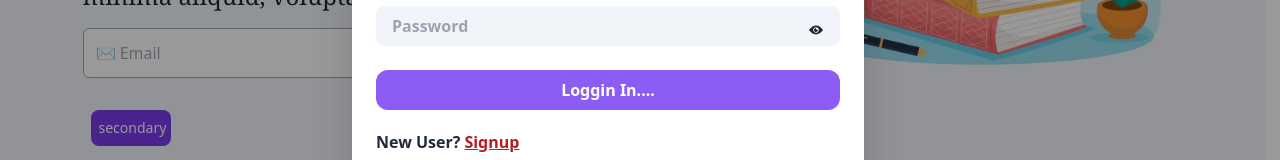
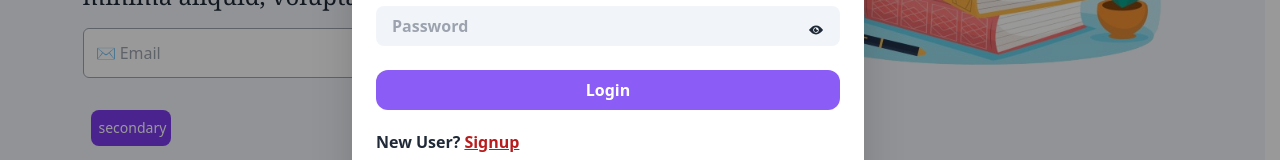
Before and after one commit to Shaneali01/Book-Store, a React (Vite) app in the folder Frontend/: page / in a window 1280 px wide. Both pictures are taken after a click on the link "Login". Shown: the part 344-504 px from the top of the page. Built offline with nearby package versions, Linux system fonts and the light colour scheme; no server answers.

Commit message:
new changes

```diff
--- a/Frontend/src/Components/Navbar.jsx
+++ b/Frontend/src/Components/Navbar.jsx
@@ -271,9 +271,9 @@ const Navbar = () => {
                     </div>
 
                    {loading ?  <button className="bg-violet-500 text-white font-bold text-md p-2 rounded-xl hover:bg-violet-600">
+                      Loggin In ...
+                    </button>:  <button className="bg-violet-500 text-white font-bold text-md p-2 rounded-xl hover:bg-violet-600">
                       Login
-                    </button>:  <button className="bg-violet-500 text-white font-bold text-md p-2 rounded-xl hover:bg-violet-600">
-                      Loggin In....
                     </button>}
                   </form>
                   <form method="dialog">
```
